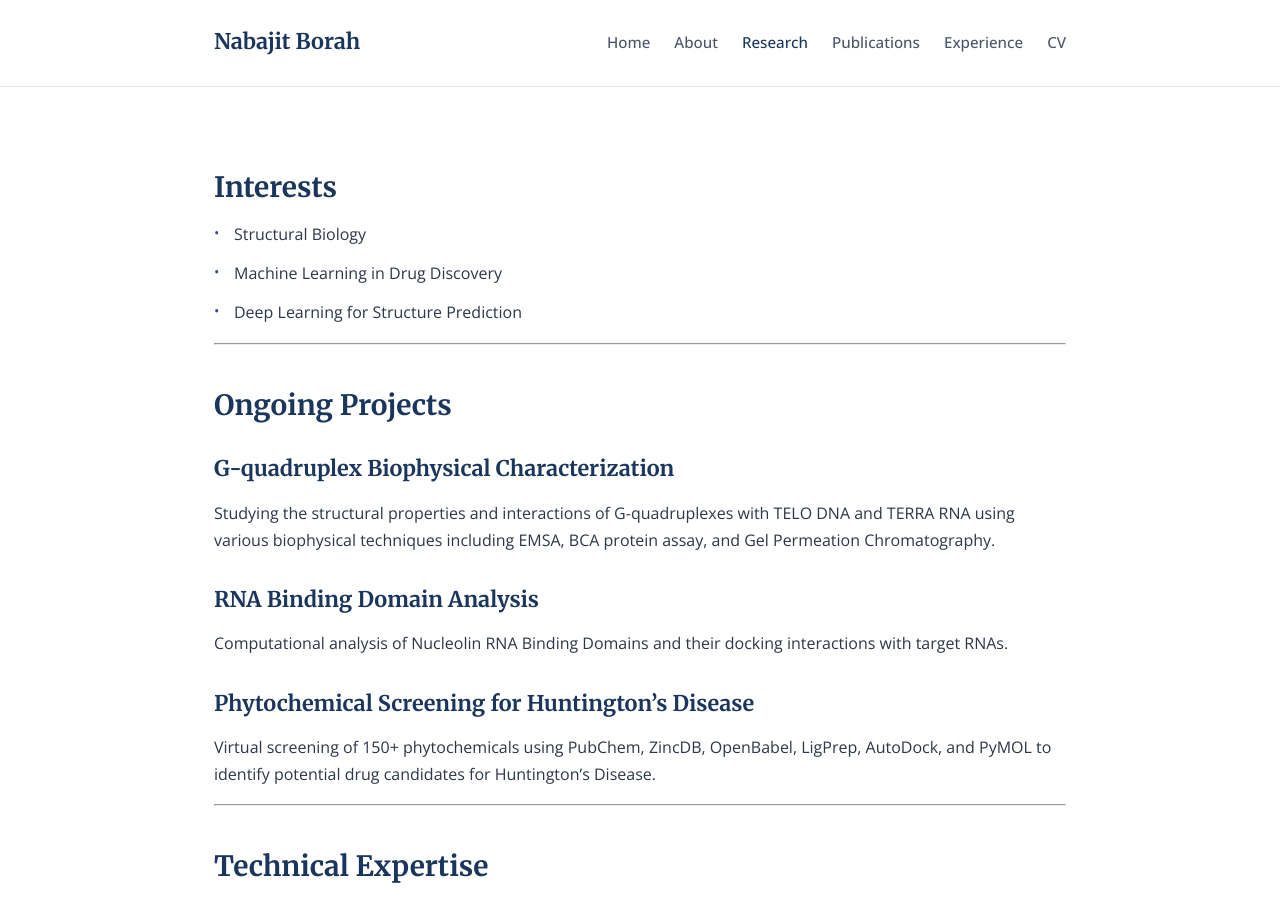
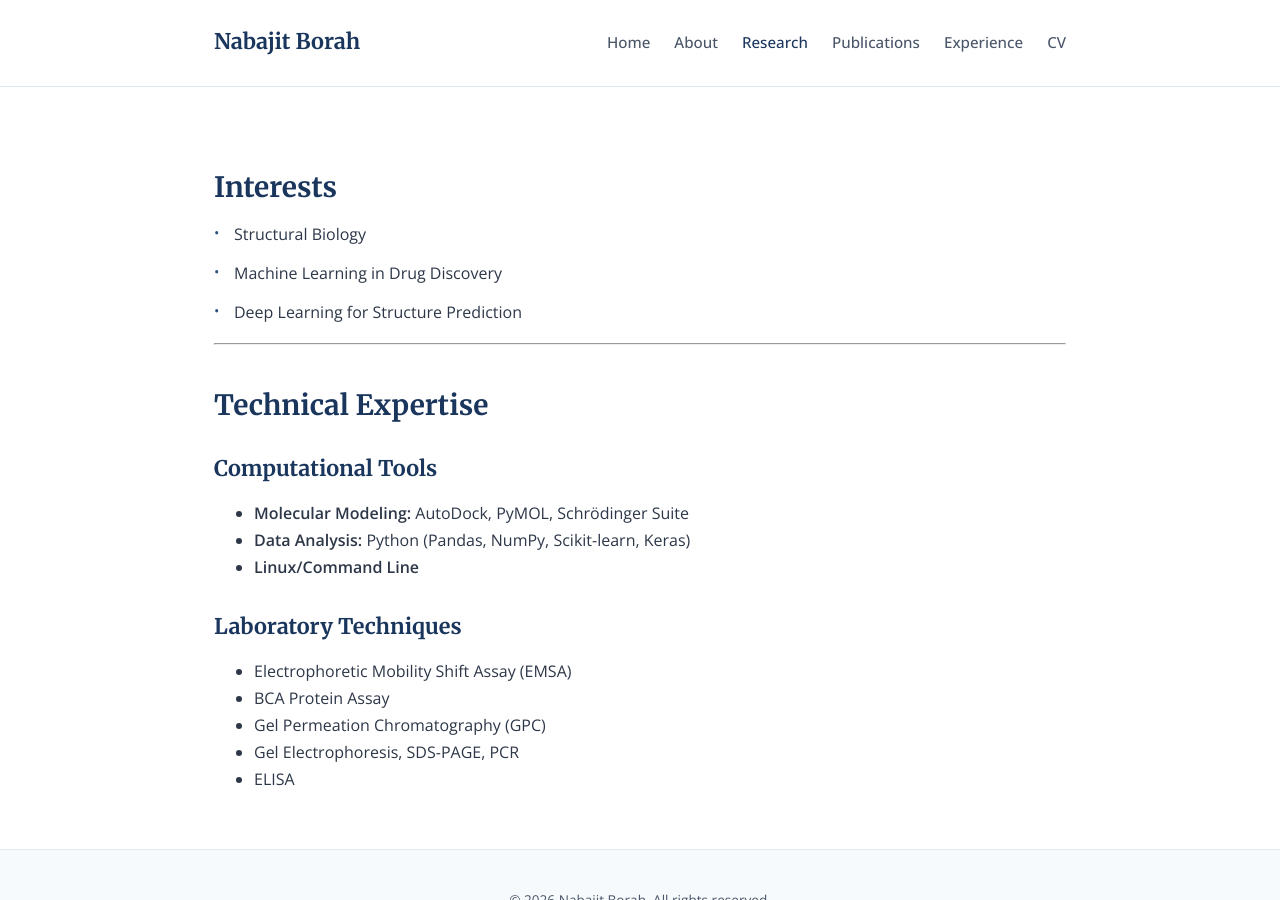
Before and after one commit to basicallynabbo/basicallynabbo.github.io, a Jekyll site: the page built from research.md, in a window 1280 px wide and 900 px high. Built offline with Jekyll 4.4.1, drawn with Linux system fonts in a browser that asks for light colours.

Commit message:
Remove ongoing projects from research page.
Keep the research page focused by removing detailed project descriptions and retaining interests plus technical expertise sections only.

Co-authored-by: Cursor <cursoragent@cursor.com>

```diff
--- a/research.md
+++ b/research.md
@@ -14,22 +14,6 @@ show_title: false
 
 ---
 
-## Ongoing Projects
-
-### G-quadruplex Biophysical Characterization
-
-Studying the structural properties and interactions of G-quadruplexes with TELO DNA and TERRA RNA using various biophysical techniques including EMSA, BCA protein assay, and Gel Permeation Chromatography.
-
-### RNA Binding Domain Analysis
-
-Computational analysis of Nucleolin RNA Binding Domains and their docking interactions with target RNAs.
-
-### Phytochemical Screening for Huntington's Disease
-
-Virtual screening of 150+ phytochemicals using PubChem, ZincDB, OpenBabel, LigPrep, AutoDock, and PyMOL to identify potential drug candidates for Huntington's Disease.
-
----
-
 ## Technical Expertise
 
 ### Computational Tools
```
